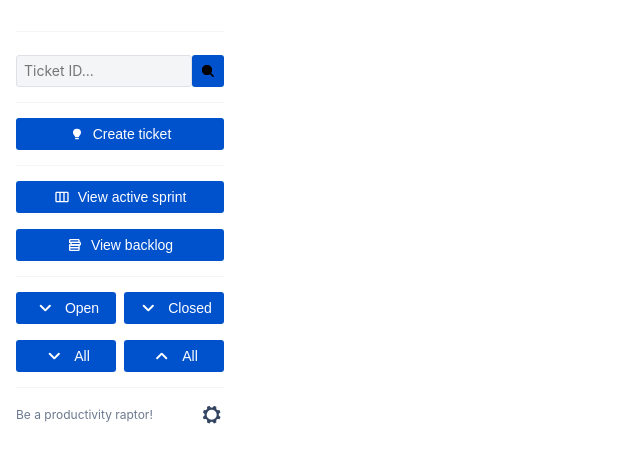
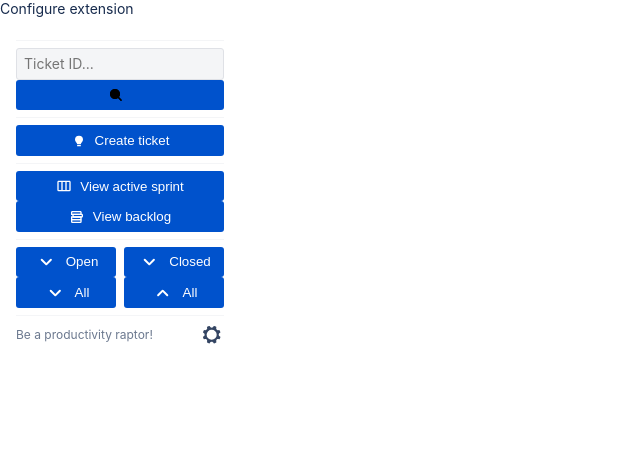
Before and after one commit to klaufel/gojira, a website with bundled scripts: page src/modules/popup/popup.html in a window 1280 px wide. Shown: the whole page, without its empty margins (0-640 px from the left). Built offline with nearby package versions, Linux system fonts and the light colour scheme; some packages are replaced by stand-ins of ours.

Commit message:
Refactor classes

```diff
--- a/src/styles/base.css
+++ b/src/styles/base.css
@@ -5,6 +5,10 @@
     "Ubuntu", "Fira Sans", "Droid Sans", "Helvetica Neue", sans-serif;
   --fs-base: 14px;
   --lh-base: 16px;
+
+  --s-s: 8px;
+  --s-m: 16px;
+  --s-l: 24px;
 }
 
 html {
@@ -34,8 +38,6 @@ a {
 
 .wrapper {
   display: flex;
-  position: relative;
-  overflow: hidden;
   flex-direction: column;
 }
 
@@ -44,72 +46,30 @@ a {
   margin: 40px auto;
 }
 
-.tabs {
-  position: absolute;
-  top: 0;
-  left: 0;
-  width: 100px;
-  height: 100%;
-  background: #fff;
-  transform: translateX(-100%);
-  transition: transform 0.2s;
+.container {
+  width: 240px;
+  padding: var(--s-m);
 }
 
-.tabs.is-active {
-  transform: translateX(0);
-}
-
-.overlay {
-  cursor: pointer;
-  position: fixed;
-  top: 0;
-  left: 0;
-  width: 100vw;
-  background: rgba(0, 0, 0, 0.2);
-  height: 100vh;
-  opacity: 0;
-  visibility: hidden;
-  transition: opacity 0.2s, visibility 0.2s;
-}
-
-.overlay.is-active {
-  opacity: 1;
-  visibility: visible;
-}
-
-.container {
-  width: 240px;
-  padding: 16px;
-}
-.container div {
-  padding: 8px 0;
-}
-button,
 .button {
-  font: 400 14px Arial;
-  align-items: baseline;
-  border-width: 0px;
-  box-sizing: border-box;
   display: inline-flex;
-  font-size: inherit;
-  font-style: normal;
   font-weight: 500;
   max-width: 100%;
-  text-align: center;
   text-decoration: none;
   white-space: nowrap;
-  background: rgb(0, 82, 204);
+  background: #0052cc;
   border-radius: 3px;
   box-shadow: transparent 0px 0px 0px 2px;
-  color: rgb(255, 255, 255);
+  color: var(--c-light);
   cursor: pointer;
   height: 2.28571em;
-  line-height: 2.28571em;
+  line-height: 1;
   padding: 0px 8px;
   transition: background 0.1s ease-out 0s,
     box-shadow 0.15s cubic-bezier(0.47, 0.03, 0.49, 1.38) 0s;
   vertical-align: middle;
   width: auto;
+  border: 0;
   margin: 0;
   outline: none;
   align-items: center;
@@ -178,7 +138,7 @@ input {
   justify-content: center;
 }
 
-#companyInfo {
+.company-info {
   padding-top: 0;
   margin: 0;
   font-size: 12px;
@@ -200,21 +160,28 @@ img {
   margin-right: 6px;
 }
 
-form {
+/* Form control */
+.form-control {
   display: flex;
+  padding: var(--s-s) 0;
 }
-form input {
+
+/* Form group */
+.form-group .input {
   flex: 1 auto;
 }
-form button {
+
+.form-group .button {
+  align-items: center;
   flex: 1;
+  justify-content: center;
   margin-left: 8px;
-  align-items: center;
-  justify-content: center;
 }
-form button svg {
+
+.form-group svg {
   margin-right: 0;
 }
+
 hr {
   width: 100%;
   border: 0;
@@ -233,18 +200,9 @@ hr {
 
 .form {
   width: 100%;
-  padding: 20px 0 20px;
   margin: 0 auto;
   display: flex;
   flex-direction: column;
-}
-
-.form button[type="submit"] {
-  margin: 20px 0 0;
-}
-
-.form-control {
-  padding-bottom: 8px;
 }
 
 #messages {
```
